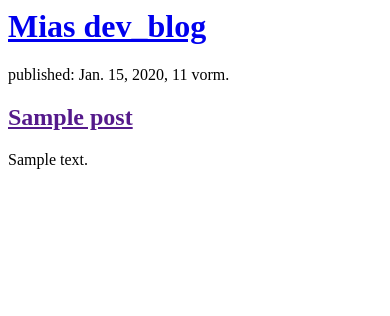
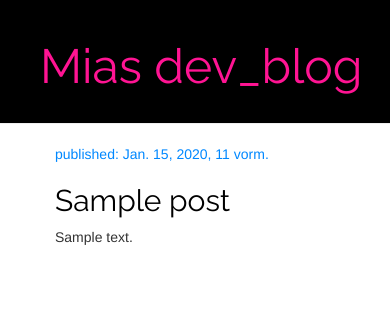
Before and after one commit to mia0x1/Django-DIY-Blog, a Django app: page / in a window 390 px wide. Shown: the top 316 px of the page. Run offline with Django 3.2, Linux system fonts and the light colour scheme; tables that the repository leaves empty hold one stand-in row (values such as "Sample post"); some libraries are stand-ins or nearby versions.

Commit message:
CSS fuer Optik, templates fuer detailed blog post zugefuegt.

```diff
--- /dev/null
+++ b/blog/static/css/blog.css
@@ -0,0 +1,46 @@
+.page-header {
+    background-color: #000000;
+    margin-top: 0;
+    padding: 20px 20px 20px 40px;
+}
+
+.page-header h1, .page-header h1 a, .page-header h1 a:visited, .page-header h1 a:active {
+    color: #FF1493;
+    font-size: 36pt;
+    text-decoration: none;
+}
+
+.content {
+    margin-left: 40px;
+}
+
+h1, h2, h3, h4 {
+    font-family: 'Raleway', sans-serif;
+}
+
+.date {
+    color: #0088FF;
+}
+
+.save {
+    float: right;
+}
+
+.post-form textarea, .post-form input {
+    width: 100%;
+}
+
+.top-menu, .top-menu:hover, .top-menu:visited {
+    color: #ffffff;
+    float: right;
+    font-size: 26pt;
+    margin-right: 20px;
+}
+
+.post {
+    margin-bottom: 70px;
+}
+
+.post h2 a, .post h2 a:visited {
+    color: #000000;
+}
--- /dev/null
+++ b/blog/templates/blog/base.html
@@ -0,0 +1,25 @@
+{% load static %}
+<html>
+    <head>
+        <title>Mias dev_blog</title>
+        <link rel="stylesheet" href="//maxcdn.bootstrapcdn.com/bootstrap/3.2.0/css/bootstrap.min.css">
+        <link rel="stylesheet" href="//maxcdn.bootstrapcdn.com/bootstrap/3.2.0/css/bootstrap-theme.min.css">
+        <link href="https://fonts.googleapis.com/css?family=Raleway&display=swap" rel="stylesheet" type="text/css">
+        <link rel="stylesheet" href="{% static 'css/blog.css' %}">
+    </head>
+
+
+    <body>
+        <div class="page-header">
+            <h1><a href="/">Mias dev_blog</a></h1>
+        </div>
+        <div class="content container">
+            <div class="row">
+                <div class="col-md-8">
+                {% block content %}
+                {% endblock %}
+                </div>
+            </div>
+        </div>
+    </body>
+</html>
--- a/blog/templates/blog/post_list.html
+++ b/blog/templates/blog/post_list.html
@@ -1,20 +1,13 @@
-<html>
-<head>
-<title>Mias dev_blog</title>
-</head>
+{% extends 'blog/base.html' %}
 
-<body>
-
-    <div>
-        <h1><a href="\">Mias dev_blog</a></h1>
-    </div>
+{% block content %}
     {% for post in posts %}
-        <div>
-            <p>published: {{ post.published_date }}</p>
-            <h2><a href="">{{ post.title}} </a></h2>
+        <div class="post">
+            <div class="date">
+                <p>published: {{ post.published_date }}</p>
+            </div>
+            <h2><a href="{% url 'post_detail' pk=post.pk %}">{{ post.title }}</a></h2>
             <p>{{ post.text|linebreaksbr }}</p>
         </div>
     {% endfor %}
-
-</body>
-</html>
+{% endblock %}
--- a/blog/urls.py
+++ b/blog/urls.py
@@ -3,4 +3,5 @@ from . import views
 
 urlpatterns = [
     path('', views.post_list, name='post_list'),
+    path('post/<int:pk>/', views.post_detail, name='post_detail'),
 ]
--- a/blog/views.py
+++ b/blog/views.py
@@ -1,7 +1,12 @@
 from django.shortcuts import render
 from django.utils import timezone
 from .models import Post
+from django.shortcuts import render, get_object_or_404
 
 def post_list(request):
     posts = Post.objects.filter(published_date__lte=timezone.now()).order_by('-published_date')
     return render(request, 'blog/post_list.html', {'posts': posts})
+
+def post_detail(request, pk):
+    post = get_object_or_404(Post, pk=pk)
+    return render(request, 'blog/post_detail.html', {'post':post})
```
Also changed, not shown: blog/templates/blog/post_detail.html (added, +13 -0 lines).
